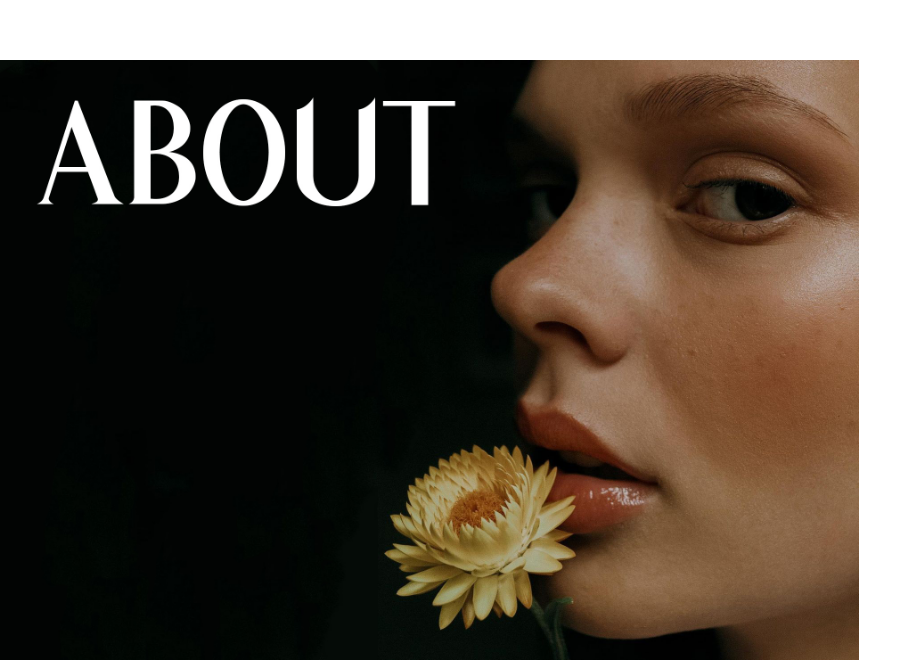
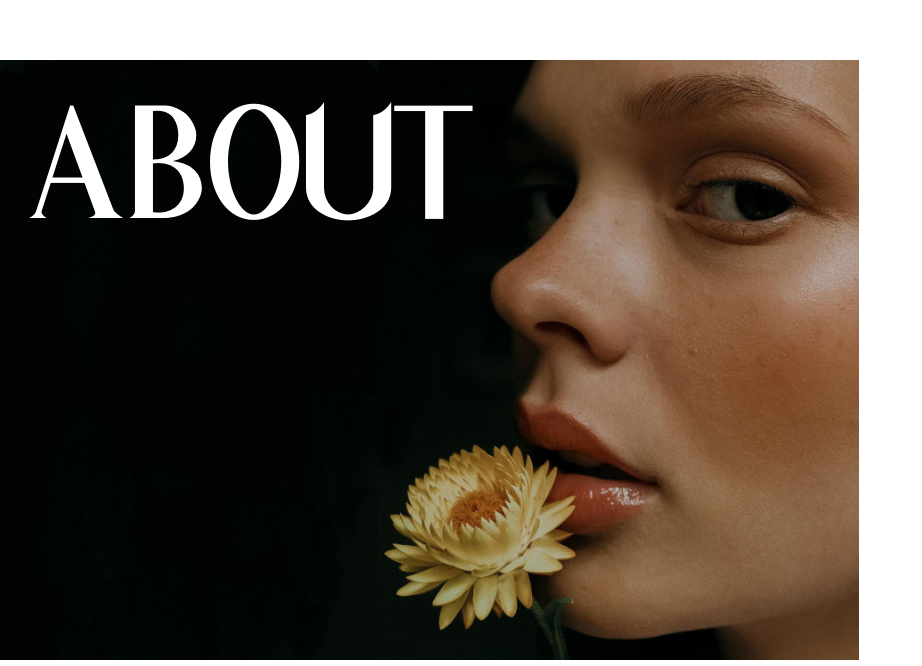
Before and after one commit to aanyajain12/aanyajain12.github.io, a plain HTML site: page nuances-type-specimen/index.html in a window 1280 px wide. Shown: the part 880-1546 px from the top of the page, without its empty margins (0-922 px from the left). Drawn offline with Linux system fonts and the light colour scheme.

Commit message:
changed about text

```diff
--- a/nuances-type-specimen/css/style.css
+++ b/nuances-type-specimen/css/style.css
@@ -62,7 +62,14 @@ body {
     display: inline-block; /* Keep the container only as large as the image */
     margin-top: 200px; /* Add space above if needed */
 }
-
+.overlay-text {
+    position: absolute;
+    top: -30px; /* Center text vertically */
+    left: 250px; /* Center text horizontally */
+    transform: translate(-50%, -50%); /* Fine-tune centering */
+    color: white; /* White text */
+    font-size: 150px; /* Adjust font size */
+}
 .image-container img {
     display: block; /* Prevent extra space below the image */
     width: 100%; /* Ensure the image scales properly */
--- a/nuances-type-specimen/index.html
+++ b/nuances-type-specimen/index.html
@@ -23,7 +23,8 @@
     <script src="script.js"></script> <!-- Link JavaScript -->
     <!-- Add below your existing content -->
 <div class="image-container">
-    <img src="images/about.jpg" alt="about">
+    <img src="images/about .jpg" alt="about">
+    <p class="overlay-text">ABOUT</p>
 </div>
 
 </body>
```
